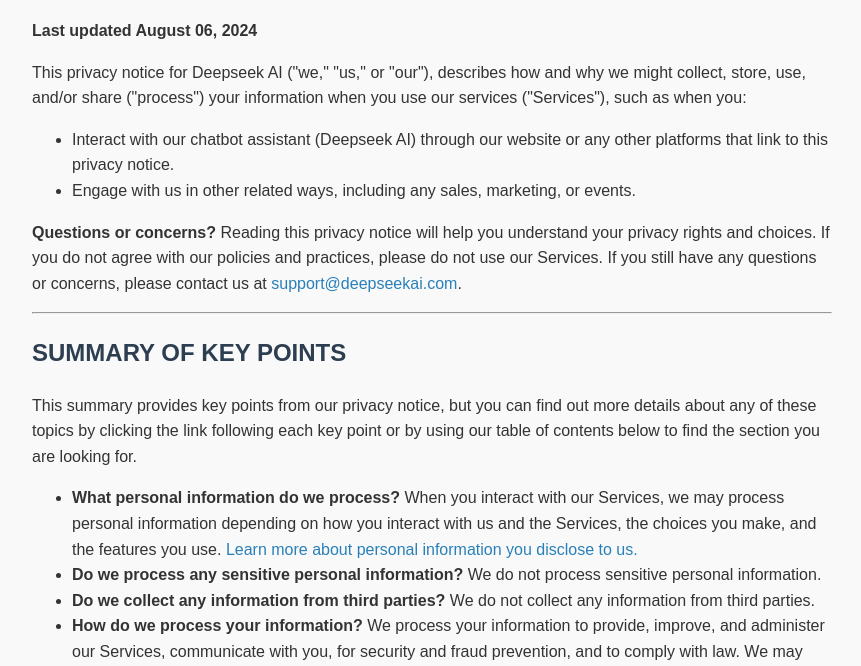
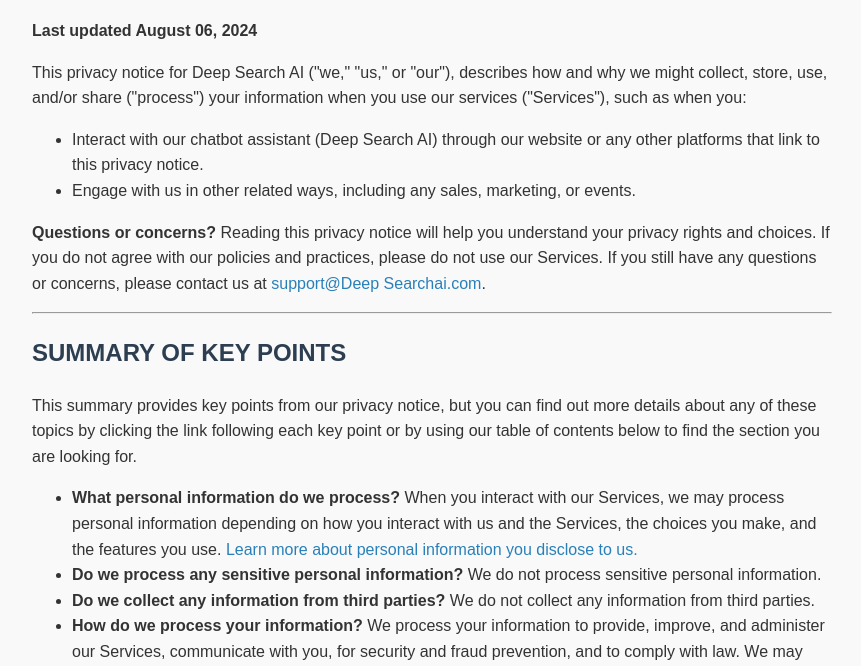
Before and after one commit to Waldo9090/codenonsense, a plain HTML site: page index.html in a window 1280 px wide. Shown: the part 116-782 px from the top of the page, without its empty margins (208-1069 px from the left). Drawn offline with Linux system fonts and the light colour scheme.

Commit message:
Update index.html

```diff
--- a/index.html
+++ b/index.html
@@ -3,7 +3,7 @@
 <head>
     <meta charset="UTF-8">
     <meta name="viewport" content="width=device-width, initial-scale=1.0">
-    <title>Deepseek AI Privacy Policy</title>
+    <title>Deep Search AI Privacy Policy</title>
     <style>
         body {
             font-family: Arial, sans-serif;
@@ -58,13 +58,13 @@
     <h1>PRIVACY POLICY</h1>
     <p><strong>Last updated August 06, 2024</strong></p>
 
-    <p>This privacy notice for Deepseek AI ("we," "us," or "our"), describes how and why we might collect, store, use, and/or share ("process") your information when you use our services ("Services"), such as when you:</p>
+    <p>This privacy notice for Deep Search AI ("we," "us," or "our"), describes how and why we might collect, store, use, and/or share ("process") your information when you use our services ("Services"), such as when you:</p>
     <ul>
-        <li>Interact with our chatbot assistant (Deepseek AI) through our website or any other platforms that link to this privacy notice.</li>
+        <li>Interact with our chatbot assistant (Deep Search AI) through our website or any other platforms that link to this privacy notice.</li>
         <li>Engage with us in other related ways, including any sales, marketing, or events.</li>
     </ul>
 
-    <p><strong>Questions or concerns?</strong> Reading this privacy notice will help you understand your privacy rights and choices. If you do not agree with our policies and practices, please do not use our Services. If you still have any questions or concerns, please contact us at <a href="mailto:support@deepseekai.com">support@deepseekai.com</a>.</p>
+    <p><strong>Questions or concerns?</strong> Reading this privacy notice will help you understand your privacy rights and choices. If you do not agree with our policies and practices, please do not use our Services. If you still have any questions or concerns, please contact us at <a href="mailto:support@Deep Searchai.com">support@Deep Searchai.com</a>.</p>
 
     <hr>
 
@@ -108,7 +108,7 @@
 
     <h3>Personal information you disclose to us</h3>
     <p><strong>In Short:</strong> We collect personal information that you provide to us.</p>
-    <p>We collect personal information that you voluntarily provide to us when you interact with Deepseek AI, express an interest in obtaining information about us or our products and Services, participate in activities on the Services, or otherwise contact us.</p>
+    <p>We collect personal information that you voluntarily provide to us when you interact with Deep Search AI, express an interest in obtaining information about us or our products and Services, participate in activities on the Services, or otherwise contact us.</p>
 
     <h4>Sensitive Information.</h4>
     <p>We do not process sensitive information.</p>
@@ -210,7 +210,7 @@
         <li>Log in to your account settings and update your user account.</li>
         <li>Upon your request to terminate your account, we will deactivate or delete your account and information from our active databases. However, we may retain some information in our files to prevent fraud, troubleshoot problems, assist with any investigations, enforce our legal terms and/or comply with applicable legal requirements.</li>
     </ul>
-    <p>If you have questions or comments about your privacy rights, you may email us at <a href="mailto:support@deepseekai.com">support@deepseekai.com</a>.</p>
+    <p>If you have questions or comments about your privacy rights, you may email us at <a href="mailto:support@Deep Searchai.com">support@Deep Searchai.com</a>.</p>
 
     <hr>
 
@@ -340,7 +340,7 @@
     </ul>
 
     <h3>How to Exercise Your Rights</h3>
-    <p>To exercise these rights, you can contact us by submitting a data subject access request, by emailing us at <a href="mailto:support@deepseekai.com">support@deepseekai.com</a>, or by referring to the contact details at the bottom of this document.</p>
+    <p>To exercise these rights, you can contact us by submitting a data subject access request, by emailing us at <a href="mailto:support@Deep Searchai.com">support@Deep Searchai.com</a>, or by referring to the contact details at the bottom of this document.</p>
     <p>Under certain US state data protection laws, you can designate an authorized agent to make a request on your behalf. We may deny a request from an authorized agent that does not submit proof that they have been validly authorized to act on your behalf in accordance with applicable laws.</p>
 
     <h3>Request Verification</h3>
@@ -348,7 +348,7 @@
     <p>If you submit the request through an authorized agent, we may need to collect additional information to verify your identity before processing your request, and the agent will need to provide a written and signed permission from you to submit such request on your behalf.</p>
 
     <h3>Appeals</h3>
-    <p>Under certain US state data protection laws, if we decline to take action regarding your request, you may appeal our decision by emailing us at <a href="mailto:support@deepseekai.com">support@deepseekai.com</a>. We will inform you in writing of any action taken or not taken in response to the appeal, including a written explanation of the reasons for the decisions. If your appeal is denied, you may submit a complaint to your state attorney general.</p>
+    <p>Under certain US state data protection laws, if we decline to take action regarding your request, you may appeal our decision by emailing us at <a href="mailto:support@Deep Searchai.com">support@Deep Searchai.com</a>. We will inform you in writing of any action taken or not taken in response to the appeal, including a written explanation of the reasons for the decisions. If your appeal is denied, you may submit a complaint to your state attorney general.</p>
 
     <h3>California "Shine The Light" Law</h3>
     <p>California Civil Code Section 1798.83, also known as the "Shine The Light" law, permits our users who are California residents to request and obtain from us, once a year and free of charge, information about categories of personal information (if any) we disclosed to third parties for direct marketing purposes and the names and addresses of all third parties with which we shared personal information in the immediately preceding calendar year. If you are a California resident and would like to make such a request, please submit your request in writing to us by using the contact details provided in the section <a href="#12-how-can-you-contact-us-about-this-notice">“HOW CAN YOU CONTACT US ABOUT THIS NOTICE?”</a>.</p>
@@ -362,9 +362,9 @@
     <hr>
 
     <h2 id="12-how-can-you-contact-us-about-this-notice">12. HOW CAN YOU CONTACT US ABOUT THIS NOTICE?</h2>
-    <p>If you have questions or comments about this notice, you may email us at <a href="mailto:support@deepseekai.com">support@deepseekai.com</a> or contact us by post at:</p>
+    <p>If you have questions or comments about this notice, you may email us at <a href="mailto:support@Deep Searchai.com">support@Deep Searchai.com</a> or contact us by post at:</p>
     <address>
-        <strong>Deepseek AI</strong><br>
+        <strong>Deep Search AI</strong><br>
         1234 Innovation Drive<br>
         San Francisco, CA 94107<br>
         United States
@@ -378,7 +378,7 @@
     <hr>
 
     <footer>
-        <p>Thank you for choosing Deepseek AI. We are committed to protecting your privacy and ensuring a safe online experience.</p>
+        <p>Thank you for choosing Deep Search AI. We are committed to protecting your privacy and ensuring a safe online experience.</p>
     </footer>
 </body>
 </html>
```
